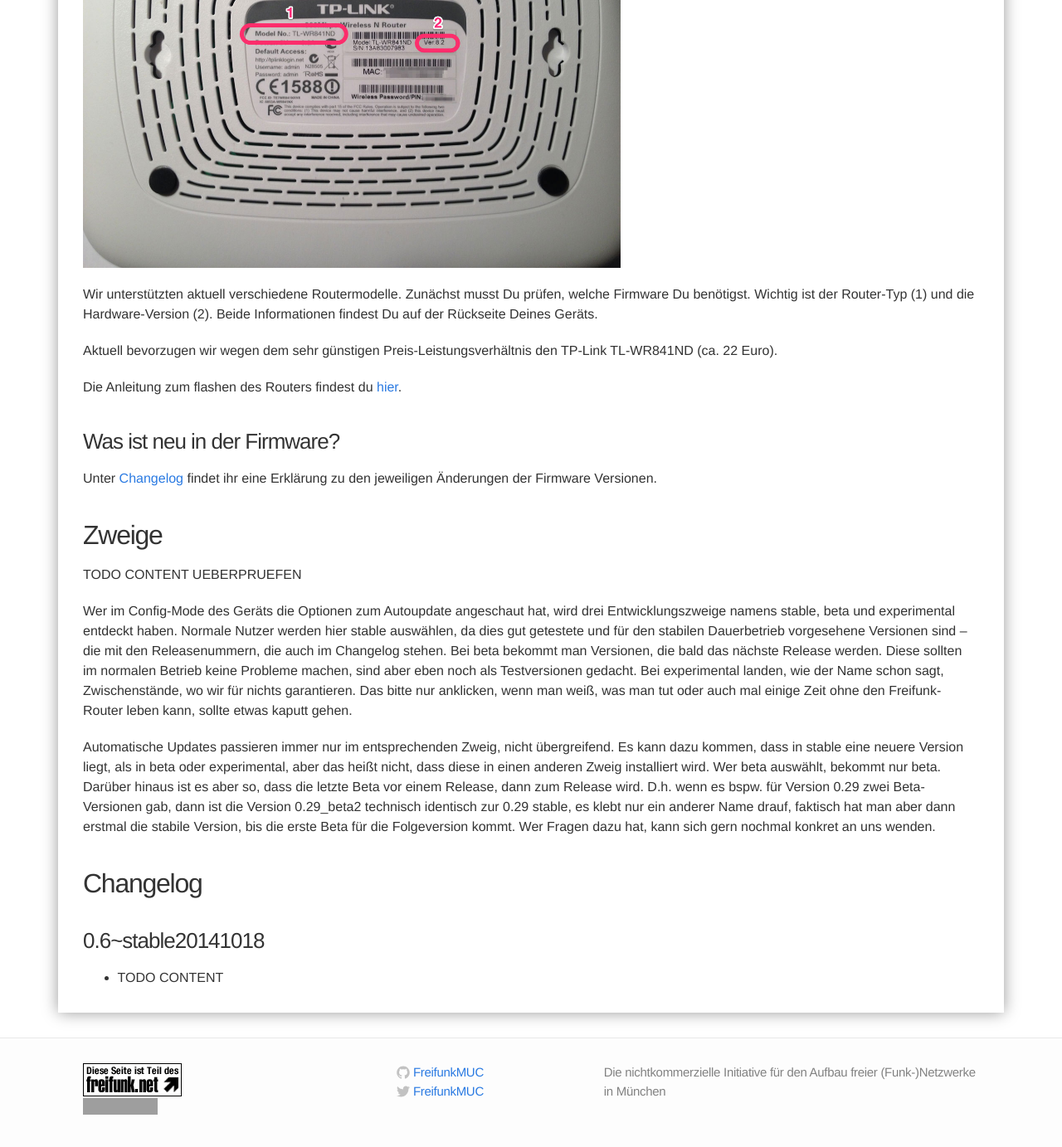
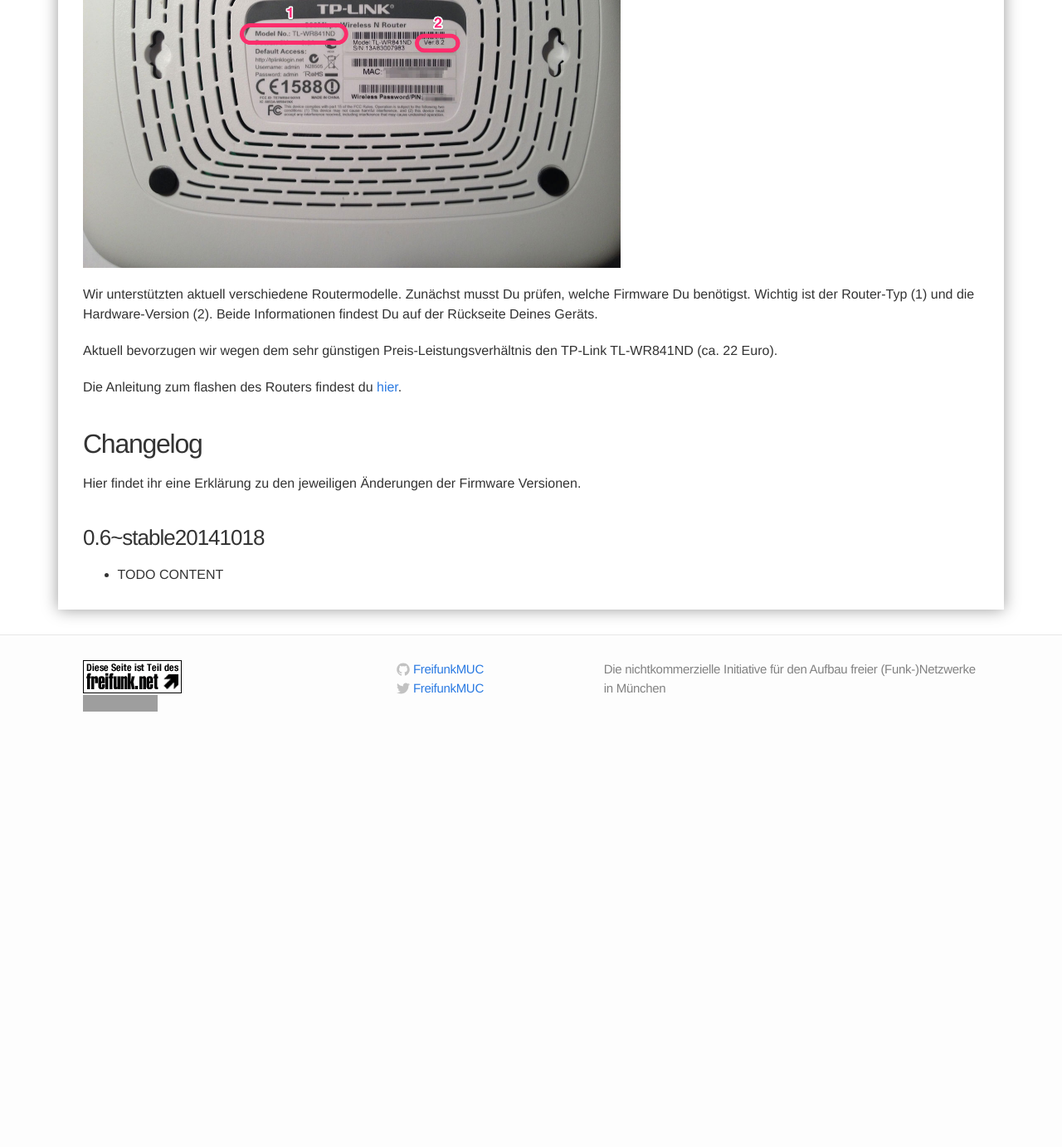
Before and after one commit to freifunkMUC/freifunkmuc.github.io, a Jekyll site: the page built from firmware.md, in a window 1280 px wide and 1400 px high, scrolled down 1183 px. Shown: the top 1383 px of the window at 83% size. Built offline with Jekyll 4.4.1, drawn with Linux system fonts in a browser that asks for light colours; nearby versions of some CDN libraries; a style sheet for code colours, icons or effects is not loaded; after the commit the page ends 2097 px from its top, so only the background shows below that; grey boxes are pictures that could not be loaded.

Commit message:
firmware page updated

```diff
--- a/css/main.css
+++ b/css/main.css
@@ -153,7 +153,6 @@ ul.nav li.dropdown:hover ul.dropdown-menu{
   padding: 30px 0;
   background-color: #fff;
 }
-
 
 /* Home styles */
 /* ----------------------------------------------------------*/
--- a/firmware.md
+++ b/firmware.md
@@ -42,18 +42,9 @@ Aktuell bevorzugen wir wegen dem sehr günstigen Preis-Leistungsverhältnis den
 
 Die Anleitung zum flashen des Routers findest du [hier][router-flashen].
 
-### Was ist neu in der Firmware?
-Unter [Changelog](#Changelog) findet ihr eine Erklärung zu den jeweiligen Änderungen der Firmware Versionen.
+## Changelog
 
-## Zweige
-
-TODO CONTENT UEBERPRUEFEN
-
-Wer im Config-Mode des Geräts die Optionen zum Autoupdate angeschaut hat, wird drei Entwicklungszweige namens stable, beta und experimental entdeckt haben. Normale Nutzer werden hier stable auswählen, da dies gut getestete und für den stabilen Dauerbetrieb vorgesehene Versionen sind – die mit den Releasenummern, die auch im Changelog stehen. Bei beta bekommt man Versionen, die bald das nächste Release werden. Diese sollten im normalen Betrieb keine Probleme machen, sind aber eben noch als Testversionen gedacht. Bei experimental landen, wie der Name schon sagt, Zwischenstände, wo wir für nichts garantieren. Das bitte nur anklicken, wenn man weiß, was man tut oder auch mal einige Zeit ohne den Freifunk-Router leben kann, sollte etwas kaputt gehen.
-
-Automatische Updates passieren immer nur im entsprechenden Zweig, nicht übergreifend. Es kann dazu kommen, dass in stable eine neuere Version liegt, als in beta oder experimental, aber das heißt nicht, dass diese in einen anderen Zweig installiert wird. Wer beta auswählt, bekommt nur beta. Darüber hinaus ist es aber so, dass die letzte Beta vor einem Release, dann zum Release wird. D.h. wenn es bspw. für Version 0.29 zwei Beta-Versionen gab, dann ist die Version 0.29_beta2 technisch identisch zur 0.29 stable, es klebt nur ein anderer Name drauf, faktisch hat man aber dann erstmal die stabile Version, bis die erste Beta für die Folgeversion kommt. Wer Fragen dazu hat, kann sich gern nochmal konkret an uns wenden.
-
-## Changelog
+Hier findet ihr eine Erklärung zu den jeweiligen Änderungen der Firmware Versionen.
 
 ### 0.6~stable20141018
 
```
